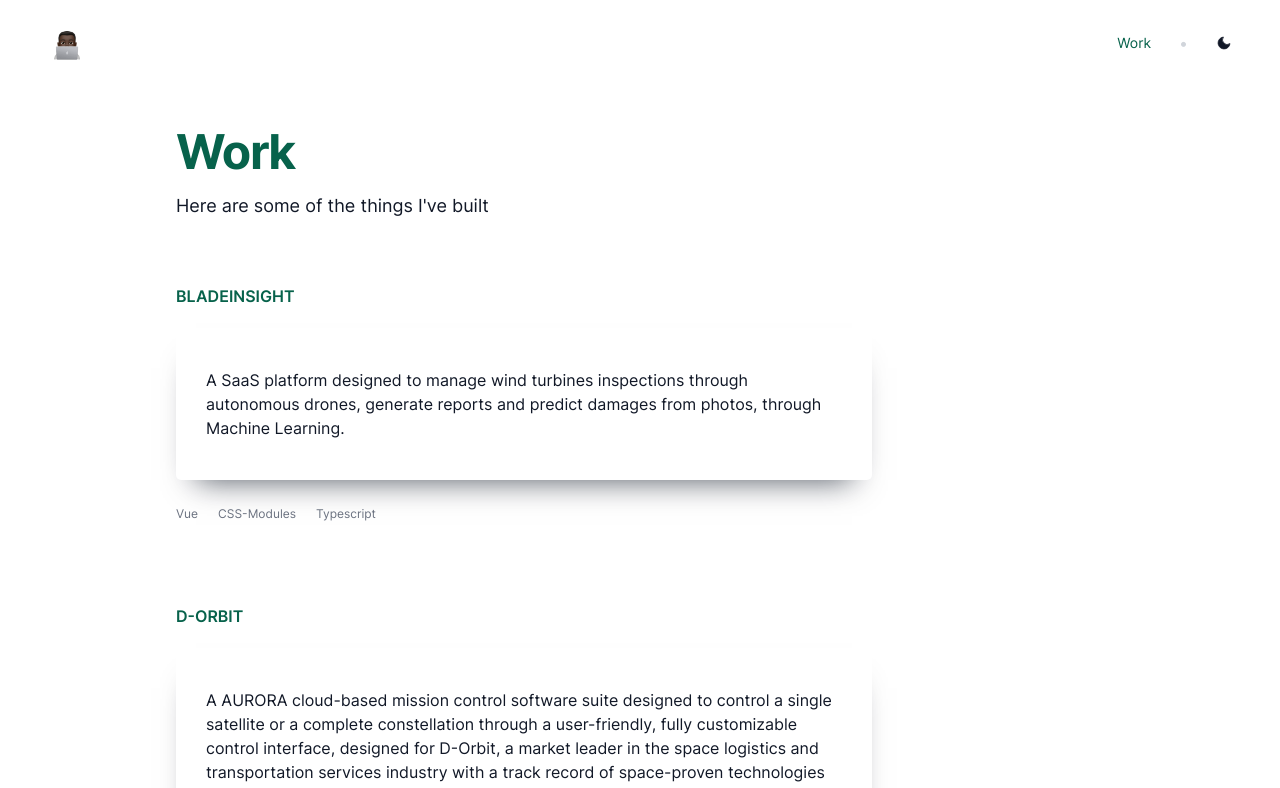
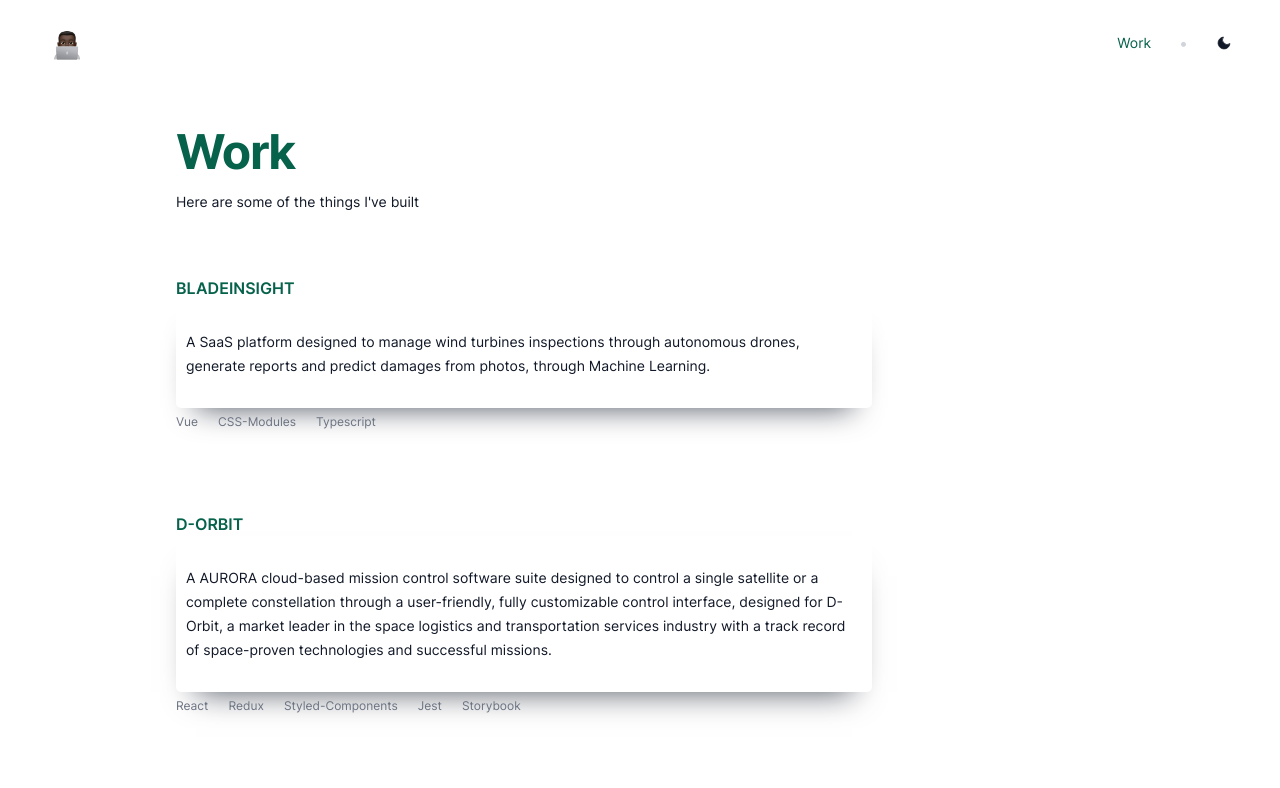
Before and after one commit to adilsonmandlate/adilsonmandlate.dev, a Next.js app: page /work in a window 1280 px wide. Shown: the top 788 px of the page. Built offline with nearby package versions, Linux system fonts and the light colour scheme; what @tailwindcss/typography would draw is missing.

Commit message:
style: update text size

```diff
--- a/src/pages/index.js
+++ b/src/pages/index.js
@@ -9,11 +9,11 @@ export default function Home() {
       </Head>
 
       <div className="flex flex-col justify-center h-main">
-        <h1 className="text-6xl md:text-7xl font-serif text-title dark:text-white font-bold mb-5">
+        <h1 className="text-5xl md:text-7xl font-serif text-title dark:text-white font-bold mb-5">
           Adilson Mandlate
         </h1>
 
-        <p className="text-xl leading-7 md:leading-9 max-w-2xl font-sans text-gray-800 dark:text-white">
+        <p className="text-sm leading-6  max-w-2xl font-sans text-gray-800 dark:text-white">
           I'm a front end developer who makes things work beautifully, with an
           experience creating bespoke complex systems and products that have
           positive impact on the world.
--- a/src/pages/work.js
+++ b/src/pages/work.js
@@ -14,7 +14,7 @@ const Work = ({ projects }) => (
         Work
       </h1>
 
-      <p className="text-lg">Here are some of the things I've built</p>
+      <p className="text-sm">Here are some of the things I've built</p>
     </header>
 
     <ul>
@@ -27,7 +27,7 @@ const Work = ({ projects }) => (
             <h2 className="uppercase font-semibold text-custom-dark-green dark:text-custom-green">
               {project.title}
             </h2>
-            <div className="project-content__description bg-white dark:bg-gray-900">
+            <div className="text-sm leading-6 project-content__description bg-white dark:bg-gray-900">
               <p>{project.description}</p>
             </div>
             <div>
--- a/src/styles/global.css
+++ b/src/styles/global.css
@@ -34,8 +34,8 @@ html {
 
 .project-content .project-content__description {
   box-shadow: 0 20px 30px -20px rgba(2, 12, 27, 0.7);
-  padding: 40px 30px;
-  margin: 20px 0;
+  padding: 30px 10px;
+  margin: 0;
   border-radius: 5px;
 }
 
```
